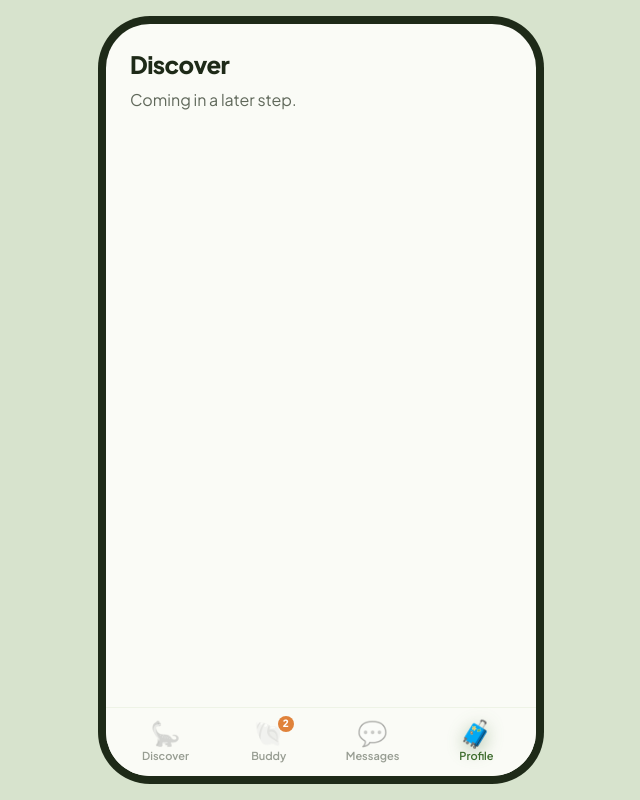
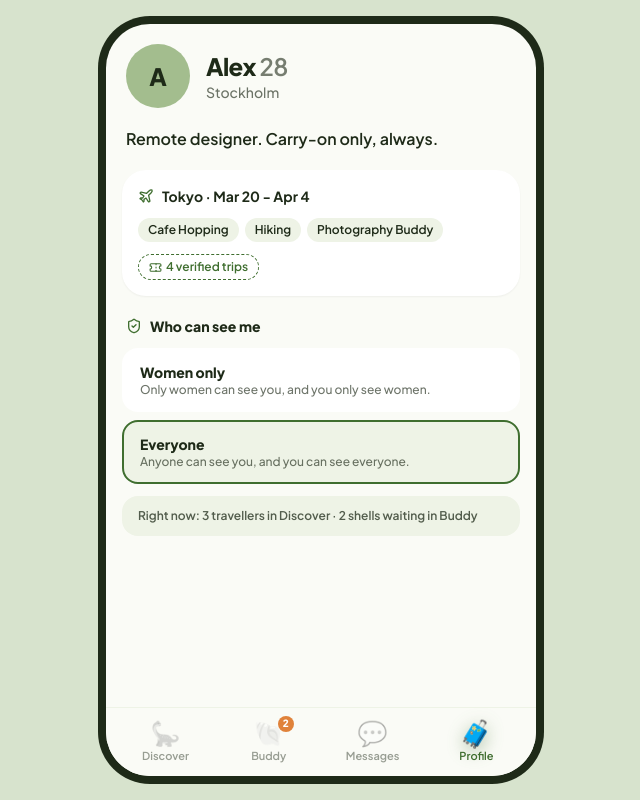
Before and after one commit to Bribri0na/soloTrip, a Next.js app: page /profile in a window 1280 px wide. Shown: the whole page, without its empty margins (319-959 px from the left). Built offline with nearby package versions, Linux system fonts and the light colour scheme.

Commit message:
feat: profile page with visibility switch buddy inbox message list

```diff
--- a/src/app/(main)/buddy/page.tsx
+++ b/src/app/(main)/buddy/page.tsx
@@ -5,7 +5,7 @@ import Link from "next/link";
 import { ShieldCheck } from "lucide-react";
 import Avatar from "@/components/features/Avatar";
 import { useShells } from "@/components/features/ShellProvider";
-import { ME } from "@/data/me";
+
 import { PROFILES } from "@/data/profiles";
 import { getInbox, type InboxEntry } from "@/lib/buddy";
 import { formatDateRange } from "@/lib/format";
@@ -74,10 +74,10 @@ function ReceivedCard({
 }
 
 export default function BuddyPage() {
-  const { incoming, sent, respond } = useShells();
+  const { me, incoming, sent, respond } = useShells();
   const [tab, setTab] = useState<Tab>("received");
 
-  const inbox = getInbox(ME, incoming, PROFILES);
+  const inbox = getInbox(me, incoming, PROFILES);
   const pending = inbox.filter((e) => e.status === "pending").length;
 
   return (
--- a/src/app/(main)/discover/page.tsx
+++ b/src/app/(main)/discover/page.tsx
@@ -1,9 +1,7 @@
 import SwipeDeck from "@/components/features/SwipeDeck";
-import { ME } from "@/data/me";
 import { PROFILES } from "@/data/profiles";
-import { getFeed } from "@/lib/visibility";
+
 
 export default function DiscoverPage() {
-  const feed = getFeed(ME, PROFILES);
-  return <SwipeDeck profiles={feed} />;
+  return <SwipeDeck profiles={PROFILES} />;
 }
--- a/src/app/(main)/messages/page.tsx
+++ b/src/app/(main)/messages/page.tsx
@@ -2,14 +2,14 @@
 
 import Avatar from "@/components/features/Avatar";
 import { useShells } from "@/components/features/ShellProvider";
-import { ME } from "@/data/me";
+
 import { PROFILES } from "@/data/profiles";
 import { getInbox } from "@/lib/buddy";
 
 export default function MessagesPage() {
-  const { incoming } = useShells();
+  const { me, incoming } = useShells();
 
-  const chats = getInbox(ME, incoming, PROFILES).filter((e) => e.status === "accepted");
+  const chats = getInbox(me, incoming, PROFILES).filter((e) => e.status === "accepted");
 
   return (
     <div className="flex flex-1 flex-col">
--- a/src/app/(main)/profile/page.tsx
+++ b/src/app/(main)/profile/page.tsx
@@ -1,8 +1,125 @@
-export default function DiscoverPage() {
+"use client";
+
+import { useState } from "react";
+import { Plane, ShieldCheck, Ticket } from "lucide-react";
+import { useShells } from "@/components/features/ShellProvider";
+import { PROFILES } from "@/data/profiles";
+import { getInbox } from "@/lib/buddy";
+import { formatDateRange } from "@/lib/format";
+import { getFeed } from "@/lib/visibility";
+import type { Visibility } from "@/types";
+
+const OPTIONS: { value: Visibility; title: string; text: string }[] = [
+  { value: "women", title: "Women only", text: "Only women can see you, and you only see women." },
+  { value: "everyone", title: "Everyone", text: "Anyone can see you, and you can see everyone." },
+];
+
+export default function ProfilePage() {
+  const { me, incoming, setVisibleTo } = useShells();
+  const [confirming, setConfirming] = useState(false);
+
+
+  const inDiscover = getFeed(me, PROFILES).length;
+  const waiting = getInbox(me, incoming, PROFILES).filter((e) => e.status === "pending").length;
+
+  function choose(value: Visibility) {
+    if (value === me.visibleTo) return;
+    if (value === "everyone") setConfirming(true); // 变得更公开：先二次确认
+    else {
+      setConfirming(false);
+      setVisibleTo("women");
+    }
+  }
+
   return (
-    <div className="p-6">
-      <h1 className="text-2xl font-extrabold tracking-tight">Discover</h1>
-      <p className="mt-2 text-ink/70">Coming in a later step.</p>
+    <div className="flex flex-1 flex-col gap-5 px-4 pb-6 pt-5">
+      <header className="flex items-center gap-4 px-1">
+        <div
+          aria-hidden="true"
+          className="grid h-16 w-16 shrink-0 place-items-center rounded-full bg-sage text-2xl font-extrabold text-ink"
+        >
+          {me.name[0]}
+        </div>
+        <div className="min-w-0">
+          <h1 className="text-2xl font-extrabold tracking-tight">
+            {me.name} <span className="font-semibold text-ink/60">{me.age}</span>
+          </h1>
+          <p className="text-sm font-medium text-ink/65">{me.baseCity}</p>
+        </div>
+      </header>
+
+      <p className="px-1 font-semibold leading-snug">{me.tagline}</p>
+
+      <section className="flex flex-col gap-3 rounded-3xl bg-white p-4 shadow-sm">
+        <p className="flex items-center gap-2 text-sm font-bold">
+          <Plane size={16} className="shrink-0 text-forest" />
+          {me.trip.city} · {formatDateRange(me.trip.startDate, me.trip.endDate)}
+        </p>
+        <div className="flex flex-wrap gap-1.5">
+          {me.trip.activities.map((a) => (
+            <span key={a} className="rounded-full bg-mist px-2.5 py-1 text-xs font-semibold">
+              {a}
+            </span>
+          ))}
+        </div>
+        <span className="flex w-fit items-center gap-1 rounded-full border border-dashed border-forest px-2.5 py-1 text-xs font-semibold text-forest">
+          <Ticket size={13} />
+          {me.verifiedTrips} verified trips
+        </span>
+      </section>
+
+      <section className="flex flex-col gap-3" aria-labelledby="visibility-heading">
+        <h2 id="visibility-heading" className="flex items-center gap-2 px-1 text-sm font-extrabold">
+          <ShieldCheck size={16} className="text-forest" /> Who can see me
+        </h2>
+
+        <div className="flex flex-col gap-2" role="radiogroup" aria-labelledby="visibility-heading">
+          {OPTIONS.map((o) => (
+            <button
+              key={o.value}
+              role="radio"
+              aria-checked={me.visibleTo === o.value}
+              onClick={() => choose(o.value)}
+              className={`rounded-2xl border-2 px-4 py-3 text-left transition ${
+                me.visibleTo === o.value ? "border-forest bg-mist" : "border-transparent bg-white"
+              }`}
+            >
+              <p className="text-sm font-extrabold">{o.title}</p>
+              <p className="text-xs font-medium text-ink/65">{o.text}</p>
+            </button>
+          ))}
+        </div>
+
+        {confirming && (
+          <div role="alertdialog" aria-label="Confirm visibility change" className="flex flex-col gap-3 rounded-2xl bg-sunset/15 p-4">
+            <p className="text-sm font-bold">Show your profile to everyone, including men?</p>
+            <p className="text-xs font-medium text-ink/70">
+              You can switch back to Women only at any time. Men you see will show how many women have vouched for them.
+            </p>
+            <div className="flex gap-3">
+              <button
+                onClick={() => setConfirming(false)}
+                className="h-11 flex-1 rounded-full bg-white text-sm font-extrabold"
+              >
+                Keep women only
+              </button>
+              <button
+                onClick={() => {
+                  setVisibleTo("everyone");
+                  setConfirming(false);
+                }}
+                className="h-11 flex-[1.4] rounded-full bg-forest text-sm font-extrabold text-white hover:bg-forest-deep"
+              >
+                Yes, show me
+              </button>
+            </div>
+          </div>
+        )}
+
+        <p data-testid="effect" className="rounded-2xl bg-mist px-4 py-3 text-xs font-semibold text-ink/75">
+          Right now: {inDiscover} travellers in Discover · {waiting} shell{waiting === 1 ? "" : "s"} waiting in Buddy
+        </p>
+      </section>
     </div>
   );
 }
--- a/src/components/features/BottomNav.tsx
+++ b/src/components/features/BottomNav.tsx
@@ -3,7 +3,7 @@
 import Link from "next/link";
 import { usePathname } from "next/navigation";
 import { useShells } from "@/components/features/ShellProvider";
-import { ME } from "@/data/me";
+
 import { PROFILES } from "@/data/profiles";
 import { getInbox } from "@/lib/buddy";
 
@@ -16,9 +16,9 @@ const tabs = [
 
 export default function BottomNav() {
   const pathname = usePathname();
-  const { incoming } = useShells();
+  const {me, incoming} = useShells();
 
-  const pending = getInbox(ME, incoming, PROFILES).filter((e) => e.status === "pending").length;
+  const pending = getInbox(me, incoming, PROFILES).filter((e) => e.status === "pending").length;
 
   return (
     <nav className="flex justify-around border-t border-mist bg-cream px-2 pb-[max(0.5rem,env(safe-area-inset-bottom))] pt-2">
--- a/src/components/features/ShellProvider.tsx
+++ b/src/components/features/ShellProvider.tsx
@@ -1,13 +1,17 @@
 "use client";
 
 import { createContext, useContext, useMemo, useState } from "react";
+import { ME } from "@/data/me";
 import { INCOMING } from "@/data/incoming";
 import { respondToShell, type IncomingShell } from "@/lib/buddy";
 import { addShell, type SentShell } from "@/lib/shells";
+import type { Profile, Visibility } from "@/types";
 
 type ShellStore = {
+  me: Profile;
   sent: SentShell[];
   incoming: IncomingShell[];
+  setVisibleTo: (visibleTo: Visibility) => void;
   sendShell: (shell: SentShell) => void;
   respond: (fromId: string, response: "accepted" | "declined") => void;
 };
@@ -15,17 +19,20 @@ type ShellStore = {
 const ShellContext = createContext<ShellStore | null>(null);
 
 export function ShellProvider({ children }: { children: React.ReactNode }) {
+  const [me, setMe] = useState<Profile>(ME);
   const [sent, setSent] = useState<SentShell[]>([]);
   const [incoming, setIncoming] = useState<IncomingShell[]>(INCOMING);
 
   const store = useMemo<ShellStore>(
     () => ({
+      me,
       sent,
       incoming,
+      setVisibleTo: (visibleTo) => setMe((prev) => ({ ...prev, visibleTo })),
       sendShell: (shell) => setSent((prev) => addShell(prev, shell)),
       respond: (fromId, response) => setIncoming((prev) => respondToShell(prev, fromId, response)),
     }),
-    [sent, incoming],
+    [me, sent, incoming],
   );
 
   return <ShellContext.Provider value={store}>{children}</ShellContext.Provider>;
--- a/src/components/features/SwipeDeck.tsx
+++ b/src/components/features/SwipeDeck.tsx
@@ -4,6 +4,7 @@ import { useState } from "react";
 import { AnimatePresence, motion, useMotionValue, useTransform } from "framer-motion";
 import { RotateCcw, Shell } from "lucide-react";
 import type { SentShell } from "@/lib/shells";
+import { getFeed } from "@/lib/visibility"
 import type { Profile } from "@/types";
 import ProfileCard from "./ProfileCard";
 import ShellSheet from "./ShellSheet";
@@ -74,9 +75,9 @@ function SwipeCard({
 export default function SwipeDeck({ profiles }: { profiles: Profile[] }) {
   const [index, setIndex] = useState(0);
   const [direction, setDirection] = useState<Direction>(1);
-  const { sent, sendShell } = useShells();
-
-  const [deck, setDeck] = useState(() => profiles.filter((p) => !sent.some((s) => s.toId === p.id)));
+  const { me, sent, sendShell } = useShells();
+  const buildDeck = () => getFeed(me, profiles).filter((p) => !sent.some((s) => s.toId === p.id))
+  const [ deck, setDeck] = useState(buildDeck)
   const [sheetFor, setSheetFor] = useState<Profile | null>(null); // 正在给谁写贝壳
 
   const current = deck[index];
@@ -100,7 +101,7 @@ export default function SwipeDeck({ profiles }: { profiles: Profile[] }) {
   }
 
   function restart() {
-    setDeck(profiles.filter((p) => !sent.some((s) => s.toId === p.id)));
+    setDeck(buildDeck())
     setIndex(0);
   }
 
```
